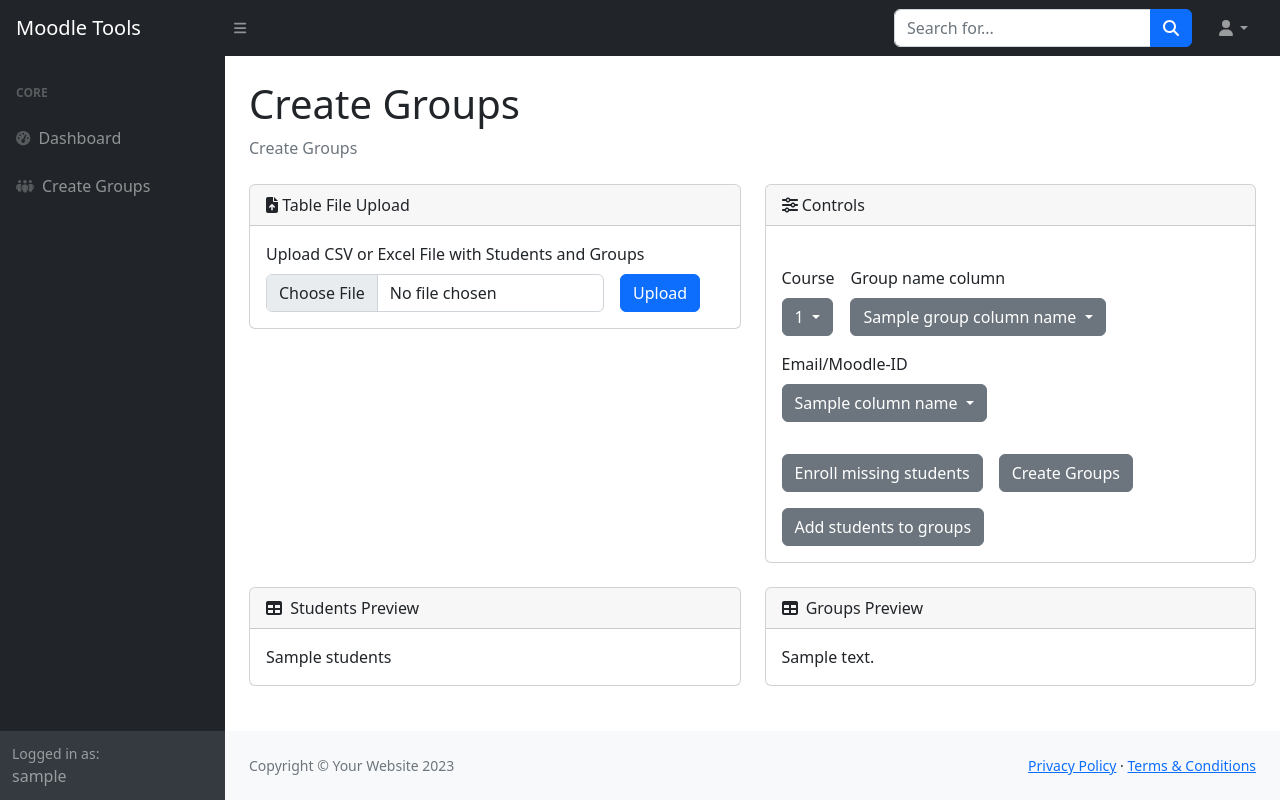
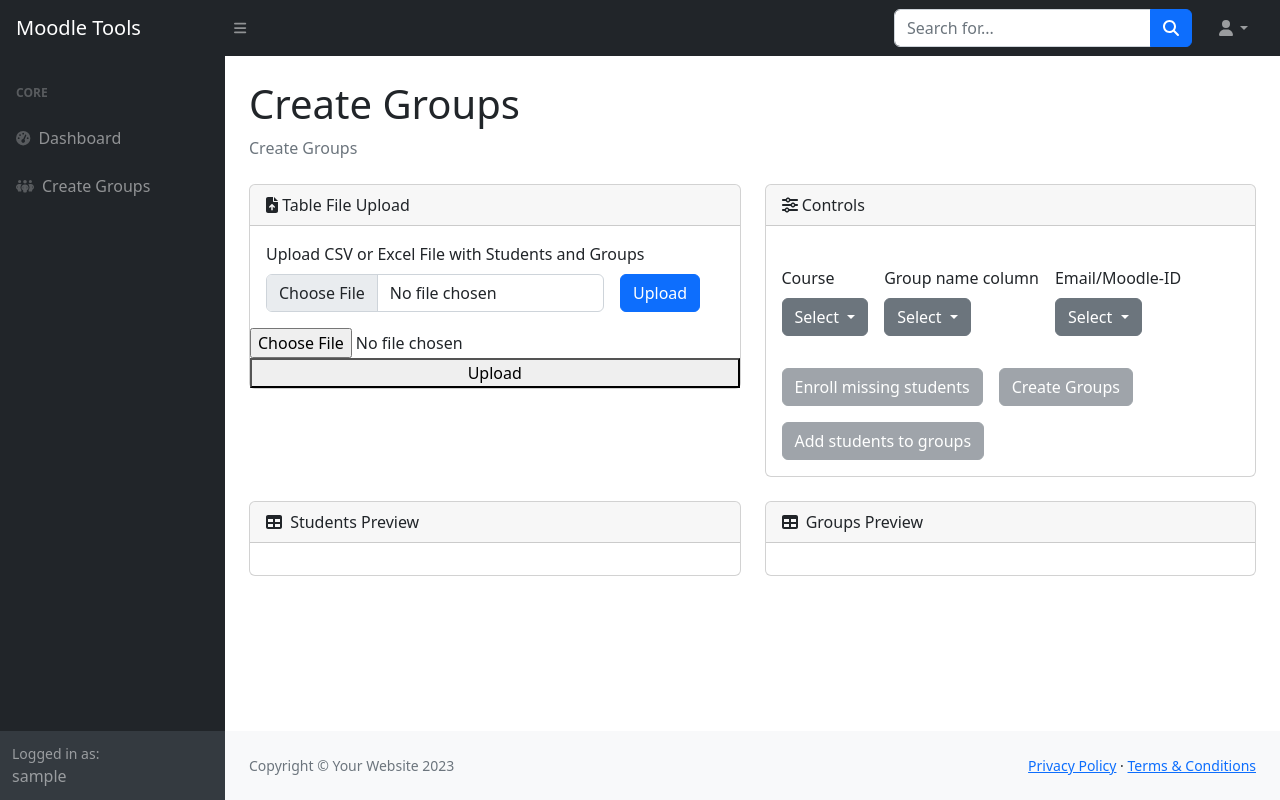
Before and after one commit to dominikhoebert/moodle-tools, a Flask app: template templates/create_groups.html in a window 1280 px wide. Run offline with Flask 3, Linux system fonts and the light colour scheme; the template is opened without the code that fills it: most values are stand-ins (such as "Sample title", 1, 10 or a date in 2020); one stand-in notice (Sample message) is shown; some libraries are stand-ins or nearby versions.

Commit message:
working on ajax file upload

```diff
--- a/templates/create_groups.html
+++ b/templates/create_groups.html
@@ -25,6 +25,25 @@
                     </div>
                 </div>
             </form>
+            <!-- HTML5 Input Form Elements -->
+            <input id="fileupload" type="file" name="fileupload"/>
+            <button id="upload-button" onclick="uploadFile()"> Upload</button>
+
+            <!-- Ajax JavaScript File Upload Logic -->
+            <script>
+  async function uploadFile() {
+  let formData = new FormData();
+  formData.append("file", fileupload.files[0]);
+  await fetch('/create-groups/file', {
+    method: "POST",
+    body: formData
+  }).then(response => response.json())
+        .then(data => parse_response(data));
+  alert('The file has been uploaded successfully.');
+  }
+
+
+            </script>
         </div>
     </div>
     <div class="col-xl-6">
@@ -42,19 +61,9 @@
                                 <button class="btn btn-secondary dropdown-toggle" type="button"
                                         data-bs-toggle="dropdown"
                                         aria-expanded="false" id="select-course-id">
-                                    {% if course_id is not none %}
-                                    {{ course_id }}
-                                    {% else %}
                                     Select
-                                    {% endif %}
                                 </button>
                                 <ul class="dropdown-menu" id="select-course-list">
-                                    {% if courses is not none %}
-                                    {% for key,value in courses.items() %}
-                                    <!--                                    <li><a class="dropdown-item" href="/create-groups/course/{{key}}">{{value}}</a></li>-->
-                                    <li><a class="dropdown-item" onclick="course({{key}})">{{value}}</a></li>
-                                    {% endfor %}
-                                    {% endif %}
                                 </ul>
                             </div>
                         </div>
@@ -64,21 +73,9 @@
                                 <button class="btn btn-secondary dropdown-toggle" type="button"
                                         data-bs-toggle="dropdown"
                                         aria-expanded="false" id="select-group">
-                                    {% if group_column_name is not none %}
-                                    {{ group_column_name }}
-                                    {% else %}
                                     Select
-                                    {% endif %}
                                 </button>
                                 <ul class="dropdown-menu" id="select-group-list">
-                                    {% if columns is not none %}
-                                    {% for col in columns %}
-<!--                                    <li><a class="dropdown-item" href="/create-groups/groupname/{{col}}">{{col}}</a>-->
-<!--                                    </li>-->
-                                    <li><a class="dropdown-item" onclick="group_name('{{col}}')" >{{col}}</a>
-                                    </li>
-                                    {% endfor %}
-                                    {% endif %}
                                 </ul>
                             </div>
                         </div>
@@ -88,48 +85,24 @@
                                 <button class="btn btn-secondary dropdown-toggle" type="button"
                                         data-bs-toggle="dropdown"
                                         aria-expanded="false" id="column-name">
-                                    {% if column_name is not none %}
-                                    {{ column_name }}
-                                    {% else %}
                                     Select
-                                    {% endif %}
                                 </button>
                                 <ul class="dropdown-menu" id="column-name-list">
-                                    {% if columns is not none %}
-                                    {% for col in columns %}
-<!--                                    <li><a class="dropdown-item" href="/create-groups/column/{{col}}">{{col}}</a></li>-->
-                                    <li><a class="dropdown-item" onclick="column_name('{{col}}')" >{{col}}</a></li>
-                                    {% endfor %}
-                                    {% endif %}
                                 </ul>
                             </div>
                         </div>
                     </div>
                     <div class="row g-3">
-                        <div class="col-auto">
-                            {% if course_id is none or column_name is none %}
+                        <div class="col-auto" id="enroll-button">
                             <a class="btn btn-secondary disabled" role="button" aria-disabled="true">Enroll missing
                                 students</a>
-                            {% else %}
-                            <a class="btn btn-secondary" href="/create-groups/enroll" role="button">Enroll missing
-                                students</a>
-                            {% endif %}
                         </div>
-                        <div class="col-auto">
-                            {% if course_id is none or column_name is none or columns is none %}
+                        <div class="col-auto" id="create-button">
                             <a class="btn btn-secondary disabled" role="button" aria-disabled="true">Create Groups</a>
-                            {% else %}
-                            <a class="btn btn-secondary" href="/create-groups/create" role="button">Create Groups</a>
-                            {% endif %}
                         </div>
-                        <div class="col-auto">
-                            {% if group_names is none %}
+                        <div class="col-auto" id="add-button">
                             <a class="btn btn-secondary disabled" role="button" aria-disabled="true">Add students to
                                 groups</a>
-                            {% else %}
-                            <a class="btn btn-secondary" href="/create-groups/add" role="button">Add students to
-                                groups</a>
-                            {% endif %}
                         </div>
                     </div>
                 </form>
@@ -144,10 +117,7 @@
                 <i class="fas fa-table me-1"></i>
                 Students Preview
             </div>
-            <div class="card-body">
-                {% if students is not none %}
-                {{ students|safe }}
-                {% endif %}
+            <div class="card-body" id="student-preview">
             </div>
         </div>
     </div>
@@ -158,16 +128,18 @@
                 Groups Preview
             </div>
             <div class="card-body">
-                <div class="col-xl-4">
-                    {% if groups_preview is not none %}
-                    {{ groups_preview|safe }}
-                    {% endif %}
+                <div class="col-xl-4" id="groups-preview">
                 </div>
             </div>
         </div>
     </div>
 </div>
 <script>
+    function toast(message) {
+        document.getElementById("flash-toast").innerHTML = message
+        flash_toast()
+    }
+
     function course(course_id) {
         fetch("/create-groups/course/" + course_id)
         .then(response => response.json())
@@ -188,27 +160,22 @@
 
     function parse_response(response) {
         for (let [key, value] of Object.entries(response)) {
-            if(key=="course_name") {
-                document.getElementById("select-course-id").innerHTML = value
+            if(key=="flash") {
+                toast(value)
             }
-            if(key=="Error") {
+            else if(key=="Error") {
                 console.log(key, value)
             }
-            if(key=="courses") {
-                document.getElementById("select-course-list").innerHTML = value
+            else {
+                element = document.getElementById(key)
+                if (element) {
+                    element.innerHTML = value
+                }
             }
-            if(key=="group_column_name") {
-                document.getElementById("select-group").innerHTML = value
-            }
-            if(key=="column_name") {
-                document.getElementById("column-name").innerHTML = value
-            }
-            if(key=="column_name") {
-                document.getElementById("column-name-list").innerHTML = value
-            }
-            if(key=="group_name") {
-                document.getElementById("select-group-list").innerHTML = value
-            }
+        }
+        const datatablesSimple = document.getElementById('datatablesSimple');
+        if (datatablesSimple) {
+            new simpleDatatables.DataTable(datatablesSimple);
         }
     }
 
@@ -220,5 +187,10 @@
 
     get_all()
 
+
+
+
+
+
 </script>
 {% endblock %}
--- a/templates/layout.html
+++ b/templates/layout.html
@@ -79,6 +79,7 @@
     <div id="layoutSidenav_content">
         <main>
             <div class="container-fluid px-4">
+                <div id="flash-toast">
                     {% with messages = get_flashed_messages() %}
                     {% if messages %}
                     {% for message in messages %}
@@ -87,7 +88,8 @@
                             <div class="toast-header">
                                 <strong class="me-auto">Information</strong>
                                 <small>now</small>
-                            <button type="button" class="btn-close" data-bs-dismiss="toast" aria-label="Close"></button>
+                                <button type="button" class="btn-close" data-bs-dismiss="toast"
+                                        aria-label="Close"></button>
                             </div>
                             <div class="toast-body">
                                 {{ message }}
@@ -97,6 +99,7 @@
                     {% endfor %}
                     {% endif %}
                     {% endwith %}
+                </div>
                 {% block content %}{% endblock %}
             </div>
         </main>
@@ -125,9 +128,14 @@
 <script src="{{ url_for('static', filename='js/datatables-simple-demo.js') }}"></script>
 <script src="https://cdn.jsdelivr.net/npm/jquery@3.6.3/dist/jquery.slim.min.js"></script>
 <script>
-    $(document).ready(function() {
+    $(document).ready(function () {
+        flash_toast();
+    });
+
+    function flash_toast() {
         $('.toast').toast('show');
-        });
+    }
+
 
 </script>
 </body>
--- /dev/null
+++ b/templates/toast.html
@@ -0,0 +1,12 @@
+<div class="toast-container position-fixed bottom-0 end-0 p-3">
+    <div id="liveToast" class="toast" role="alert" aria-live="assertive" aria-atomic="true">
+        <div class="toast-header">
+            <strong class="me-auto">Information</strong>
+            <small>now</small>
+            <button type="button" class="btn-close" data-bs-dismiss="toast" aria-label="Close"></button>
+        </div>
+        <div class="toast-body">
+            {{message}}
+        </div>
+    </div>
+</div>
```
Also changed, not shown: create_groups.py (+47 -14 lines), fetch_test.py (deleted, +0 -16 lines), templates/fetch_test.html (deleted, +0 -34 lines). Lines whose indentation alone changed are shown as unchanged.
